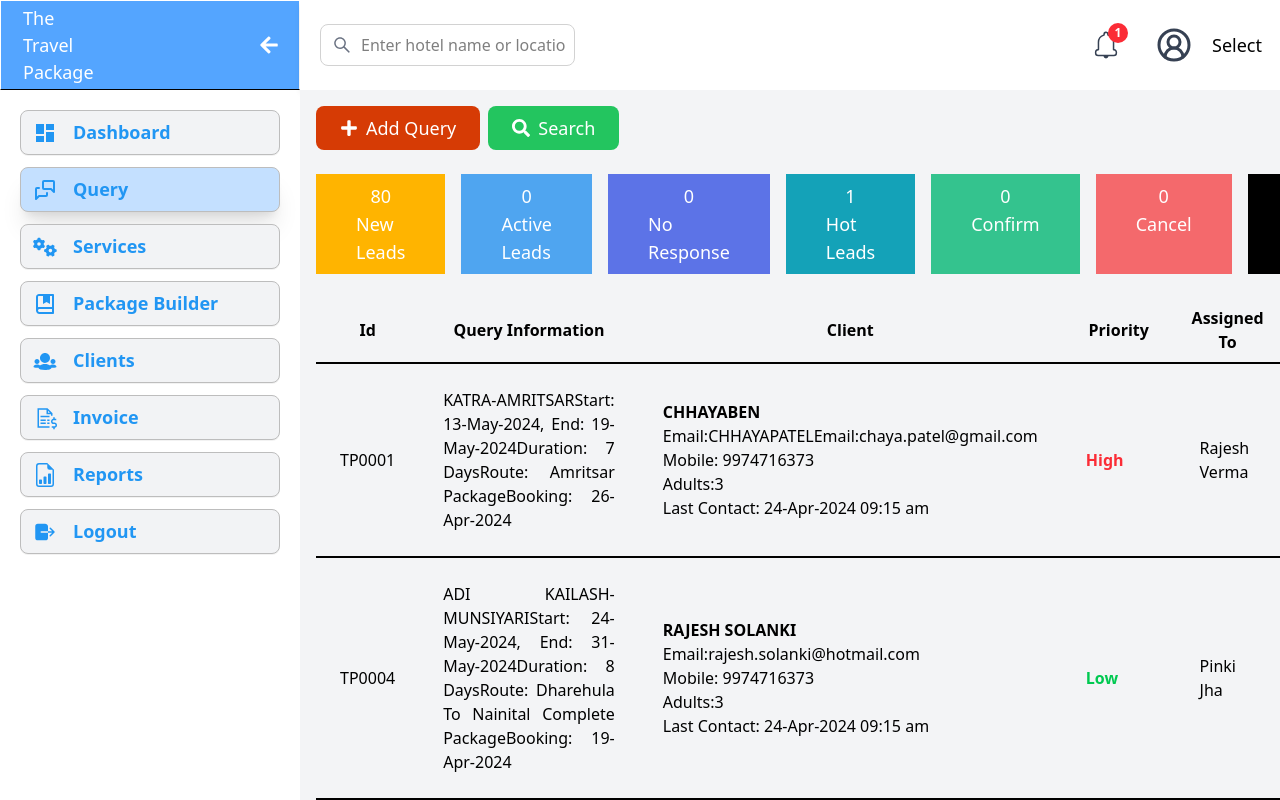
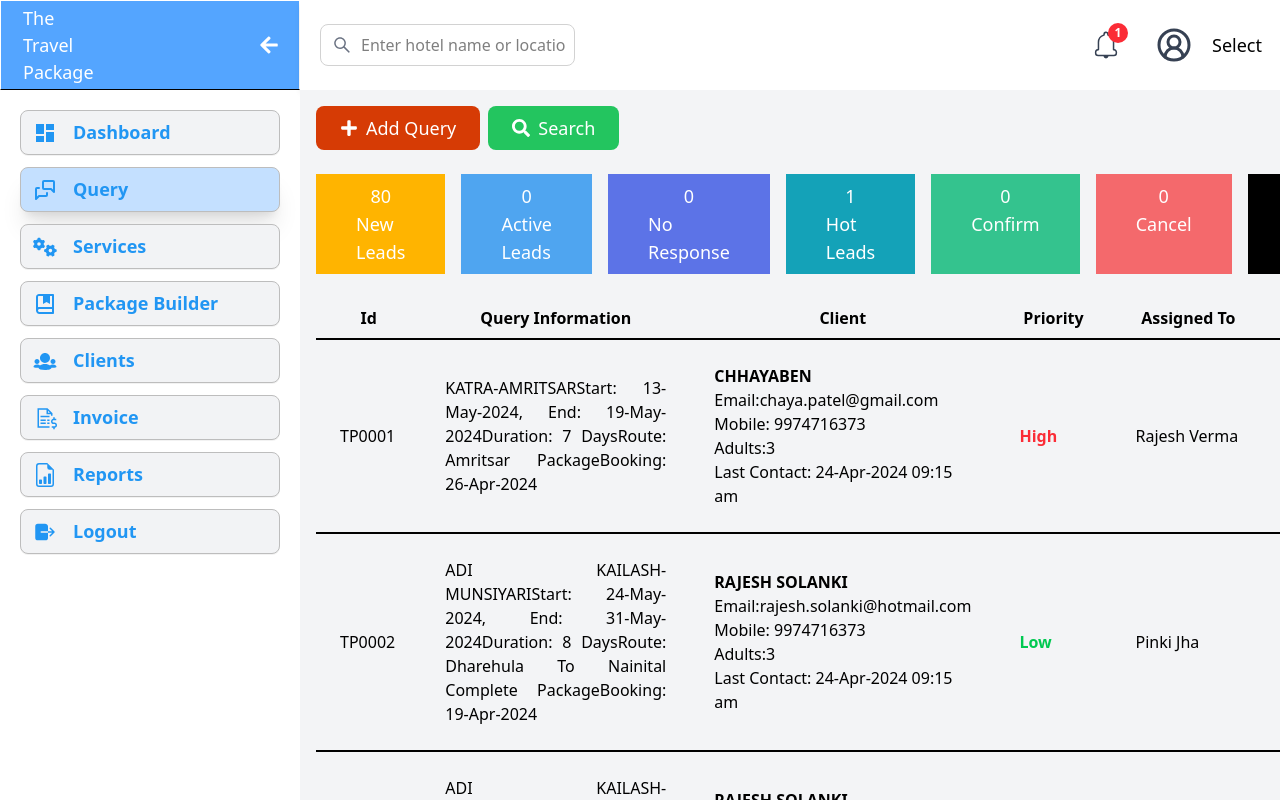
Before and after one commit to pinkijha/crm-package-builder, a React (Vite) app: page /query in a window 1280 px wide. Shown: the top 800 px of the page. Built offline with nearby package versions, Linux system fonts and the light colour scheme; the HTML template or start-up script is replaced by a standard one.

Commit message:
Added Editquerys Modal

```diff
--- a/src/component/query/AddQuery.jsx
+++ b/src/component/query/AddQuery.jsx
@@ -6,7 +6,7 @@ const AddQuery = ({ isOpen, onClose }) => {
   if (!isOpen) return null;
 
   return (
-    <div className="fixed inset-0 bg-black/50 bg-opacity-50 flex justify-center items-center">
+    <div className="fixed inset-0 bg-black/60  flex justify-center items-center">
       <div className="bg-white rounded-2xl p-6 w-[500px] relative">
         {/* Close Button */}
         <button
--- a/src/component/query/Query.jsx
+++ b/src/component/query/Query.jsx
@@ -1,110 +1,175 @@
-import React, { useState } from 'react'
+import React, { useState } from "react";
 import { FaPlus, FaSearch } from "react-icons/fa";
 import { FiDownload } from "react-icons/fi";
 import { FaEdit } from "react-icons/fa";
-import AddQuery from './AddQuery';
-import EditQuery from './AddQuery';
+import AddQuery from "./AddQuery";
+import EditQuery from "./EditQuery";
 
 const Query = () => {
   const [addQuery, setAddQuery] = useState(false);
-  const [editQuery, setEditQuery] = useState(null);
-  const [searchQuery, setSearchQuery] = useState(false);
+  const [editQuery, setEditQuery] = useState(false);
+  const [selectedItem, setSelectedItem] = useState(null);
 
   const cardItem = [
-    {id:1, count:80, name: 'New Leads', color:'#FFB400'},
-    {id:1, count:0, name: 'Active Leads', color:'#4FA5F0'},
-    {id:1, count:0, name: 'No Response', color:'#5C73E7'},
-    {id:1, count:1, name: 'Hot Leads', color:'#14A2B8'},
-    {id:1, count:0, name: 'Confirm', color:'#34C38E'},
-    {id:1, count:0, name: 'Cancel', color:'#F4696C'},
-    {id:1, count:0, name: 'Lost', color:'Black'},
+    { id: 1, count: 80, name: "New Leads", color: "#FFB400" },
+    { id: 2, count: 0, name: "Active Leads", color: "#4FA5F0" },
+    { id: 3, count: 0, name: "No Response", color: "#5C73E7" },
+    { id: 4, count: 1, name: "Hot Leads", color: "#14A2B8" },
+    { id: 5, count: 0, name: "Confirm", color: "#34C38E" },
+    { id: 6, count: 0, name: "Cancel", color: "#F4696C" },
+    { id: 7, count: 0, name: "Lost", color: "Black" },
   ];
 
   const tableItem = [
-    {id:1, tId: 'TP0001', QInfo: 'KATRA-AMRITSARStart: 13-May-2024, End: 19-May-2024Duration: 7 DaysRoute: Amritsar PackageBooking: 26-Apr-2024', clientName:'CHHAYABEN ',  clientMail:'Email:CHHAYAPATELEmail:chaya.patel@gmail.com',clientMobile:  'Mobile: 9974716373', adlt:'Adults:3', clientLst: 'Last Contact: 24-Apr-2024 09:15 am' , priority:'High', AsignedTo: 'Rajesh Verma'},
-    {id:2, tId: 'TP0004', QInfo: 'ADI KAILASH-MUNSIYARIStart: 24-May-2024, End: 31-May-2024Duration: 8 DaysRoute: Dharehula To Nainital Complete PackageBooking: 19-Apr-2024', clientName:'RAJESH SOLANKI ',  clientMail:' Email:rajesh.solanki@hotmail.com', clientMobile:  'Mobile: 9974716373', adlt:'Adults:3', clientLst: 'Last Contact: 24-Apr-2024 09:15 am' , priority:'Low', AsignedTo: 'Pinki Jha'},
-    {id:3, tId: 'TP0004', QInfo: 'ADI KAILASH-MUNSIYARIStart: 24-May-2024, End: 31-May-2024Duration: 8 DaysRoute: Dharehula To Nainital Complete PackageBooking: 19-Apr-2024', clientName:'RAJESH SOLANKI ',  clientMail:'Email:rajesh.solanki@hotmail.com', clientMobile:  'Mobile: 9974716373', adlt:'Adults:3', clientLst: 'Last Contact: 24-Apr-2024 09:15 am' , priority:'Medium', AsignedTo: 'Pinki Jha'},
+    {
+      id: 1,
+      tId: "TP0001",
+      QInfo:
+        "KATRA-AMRITSARStart: 13-May-2024, End: 19-May-2024Duration: 7 DaysRoute: Amritsar PackageBooking: 26-Apr-2024",
+      clientName: "CHHAYABEN",
+      clientMail: "Email:chaya.patel@gmail.com",
+      clientMobile: "Mobile: 9974716373",
+      adlt: "Adults:3",
+      clientLst: "Last Contact: 24-Apr-2024 09:15 am",
+      priority: "High",
+      AsignedTo: "Rajesh Verma",
+    },
+    {
+      id: 2,
+      tId: "TP0002",
+      QInfo:
+        "ADI KAILASH-MUNSIYARIStart: 24-May-2024, End: 31-May-2024Duration: 8 DaysRoute: Dharehula To Nainital Complete PackageBooking: 19-Apr-2024",
+      clientName: "RAJESH SOLANKI",
+      clientMail: "Email:rajesh.solanki@hotmail.com",
+      clientMobile: "Mobile: 9974716373",
+      adlt: "Adults:3",
+      clientLst: "Last Contact: 24-Apr-2024 09:15 am",
+      priority: "Low",
+      AsignedTo: "Pinki Jha",
+    },
+    {
+      id: 3,
+      tId: "TP0003",
+      QInfo:
+        "ADI KAILASH-MUNSIYARIStart: 24-May-2024, End: 31-May-2024Duration: 8 DaysRoute: Dharehula To Nainital Complete PackageBooking: 19-Apr-2024",
+      clientName: "RAJESH SOLANKI",
+      clientMail: "Email:rajesh.solanki@hotmail.com",
+      clientMobile: "Mobile: 9974716373",
+      adlt: "Adults:3",
+      clientLst: "Last Contact: 24-Apr-2024 09:15 am",
+      priority: "Medium",
+      AsignedTo: "Pinki Jha",
+    },
+  ];
 
-    {id:4, tId: 'TP0004', QInfo: 'ADI KAILASH-MUNSIYARIStart: 24-May-2024, End: 31-May-2024Duration: 8 DaysRoute: Dharehula To Nainital Complete PackageBooking: 19-Apr-2024', clientName:'RAJESH SOLANKI ',  clientMail:'Email:rajesh.solanki@hotmail.com', clientMobile:  'Mobile: 9974716373', adlt:'Adults:3', clientLst: 'Last Contact: 24-Apr-2024 09:15 am' , priority:'Low', AsignedTo: 'Pinki Jha'},
-    ]
-
-    // set color to priority element
-    const priorityColor= {
+  // Set color to priority element
+  const priorityColor = {
     high: "text-red-500",
     medium: "text-orange-400",
     low: "text-green-500",
-    }
+  };
 
   return (
     <div>
       {/* Header Buttons section */}
-      <div className='flex space-x-2 mb-6'>
+      <div className="flex space-x-2 mb-6">
         <div>
-      <button onClick={()=> setAddQuery(true)}
-        className='bg-[#D63B05] text-white text-lg cursor-pointer py-2 px-6 flex items-center gap-2 rounded-lg'>
-          <FaPlus/>Add Query</button>
-          <AddQuery isOpen={addQuery} onClose={()=> setAddQuery(false)} />
+          <button
+            onClick={() => setAddQuery(true)}
+            className="bg-[#D63B05] text-white text-lg cursor-pointer py-2 px-6 flex items-center gap-2 rounded-lg"
+          >
+            <FaPlus />
+            Add Query
+          </button>
+          <AddQuery isOpen={addQuery} onClose={() => setAddQuery(false)} />
         </div>
-        <button className='bg-[#23C55F] text-white text-lg cursor-pointer px-6 py-2 flex items-center gap-2 rounded-lg'>
-        <FaSearch />Search</button>
+        <button className="bg-[#23C55F] text-white text-lg cursor-pointer px-6 py-2 flex items-center gap-2 rounded-lg">
+          <FaSearch />
+          Search
+        </button>
       </div>
+
       {/* Cards Section */}
-      <div className='flex text-lg gap-4 mb-6'>
-         {cardItem.map((item)=>(
-          <div style={{backgroundColor: item.color}}
-          key={item.id} className={`flex flex-col  px-10 py-2 text-white items-center`}>
+      <div className="flex text-lg gap-4 mb-6">
+        {cardItem.map((item) => (
+          <div
+            style={{ backgroundColor: item.color }}
+            key={item.id}
+            className="flex flex-col px-10 py-2 text-white items-center"
+          >
             <p>{item.count}</p>
             <p>{item.name}</p>
           </div>
         ))}
       </div>
-      {/* Tables Sectiion */}
-      <div className='overflow-x-auto'>
-        <table className='w-full  border-none '>
+
+      {/* Table Section */}
+      <div className="overflow-x-auto">
+        <table className="w-full border-none">
           {/* Table Head */}
-         <thead className='border-b-2'>
-          <tr className='px-4 py-2'>
-            <th className='px-4 py-2'>Id</th>
-            <th className='px-4 py-2'> Query Information</th>
-            <th className='px-4 py-2'>Client</th>
-            <th className='px-4 py-2'>Priority</th>
-            <th className='px-4 py-2'>Assigned To</th>
-            <th className='px-4 py-2'>Action</th>
+          <thead className="border-b-2">
+            <tr className="px-4 py-2">
+              <th className="px-4 py-2">Id</th>
+              <th className="px-4 py-2">Query Information</th>
+              <th className="px-4 py-2">Client</th>
+              <th className="px-4 py-2">Priority</th>
+              <th className="px-4 py-2">Assigned To</th>
+              <th className="px-4 py-2">Action</th>
             </tr>
           </thead>
           {/* Table Body */}
-         <tbody className='border-b-2 items-center '>
-         {tableItem.map((tableItem)=> (
-          <tr key={tableItem.id} className=''>
-          <td className='border-b-2 px-6 py-6 text-justify'>{tableItem.tId}</td>
-          <td className='border-b-2 px-6 py-6 text-justify w-[269px]'>{tableItem.QInfo}</td>
-          <td className='border-b-2 px-6 py-6  w-[269px]'>
-            <span className='font-bold'>{tableItem.clientName}</span><br/>
-            <span>{tableItem.clientMail}</span><br/>
-            <span>{tableItem.clientMobile}</span><br/>
-            <span>{tableItem.adlt}</span><br/>
-            <span>{tableItem.clientLst}</span>
+          <tbody className="border-b-2">
+            {tableItem.map((item) => (
+              <tr key={item.id} className="">
+                <td className="border-b-2 px-6 py-6 text-justify">{item.tId}</td>
+                <td className="border-b-2 px-6 py-6 text-justify w-[269px]">
+                  {item.QInfo}
                 </td>
-          <td className={`border-b-2 border-black font-bold px-6 py-6 ${priorityColor[tableItem.priority.toLowerCase()] || "text-gray-500"}`}>{tableItem.priority}</td>
-          <td className='border-b-2 px-6 py-6'>{tableItem.AsignedTo}</td>
-          <td className='border-b-2 space-x-3 px-6 py-6'>
-            <button onClick={()=> setEditQuery(tableItem)}
-            className='cursor-pointer text-lg'>
+                <td className="border-b-2 px-6 py-6 w-[269px]">
+                  <span className="font-bold">{item.clientName}</span>
+                  <br />
+                  <span>{item.clientMail}</span>
+                  <br />
+                  <span>{item.clientMobile}</span>
+                  <br />
+                  <span>{item.adlt}</span>
+                  <br />
+                  <span>{item.clientLst}</span>
+                </td>
+                <td
+                  className={`border-b-2 border-black font-bold px-6 py-6 ${
+                    priorityColor[item.priority.toLowerCase()] || "text-gray-500"
+                  }`}
+                >
+                  {item.priority}
+                </td>
+                <td className="border-b-2 px-6 py-6">{item.AsignedTo}</td>
+                <td className="border-b-2 space-x-3 px-6 py-6">
+                  <button
+                    onClick={() => {
+                      setSelectedItem(item);
+                      setEditQuery(true);
+                    }}
+                    className="cursor-pointer text-lg"
+                  >
                     <FaEdit />
                   </button>
-            <button className='cursor-pointer text-lg'>
-              <FiDownload/>
+                  <button className="cursor-pointer text-lg">
+                    <FiDownload />
                   </button>
                 </td>
               </tr>
             ))}
           </tbody>
-
-
         </table>
       </div>
+
+      {/* Edit Query Modal */}
+      {editQuery && selectedItem && (
+        <EditQuery isOpen={editQuery} onClose={() => setEditQuery(false)} tableItem={selectedItem} />
+      )}
     </div>
-  )
-}
+  );
+};
 
-export default Query
+export default Query;
```
Also changed, not shown: src/component/query/EditQuery.jsx (+66 -6 lines). Lines whose indentation alone changed are shown as unchanged.
